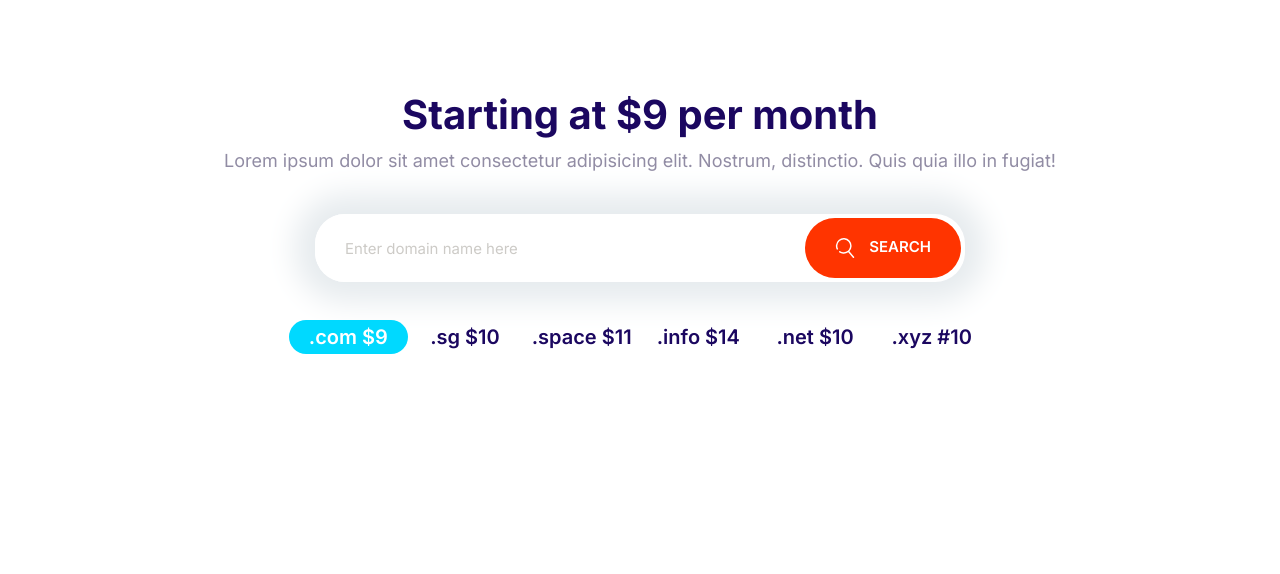
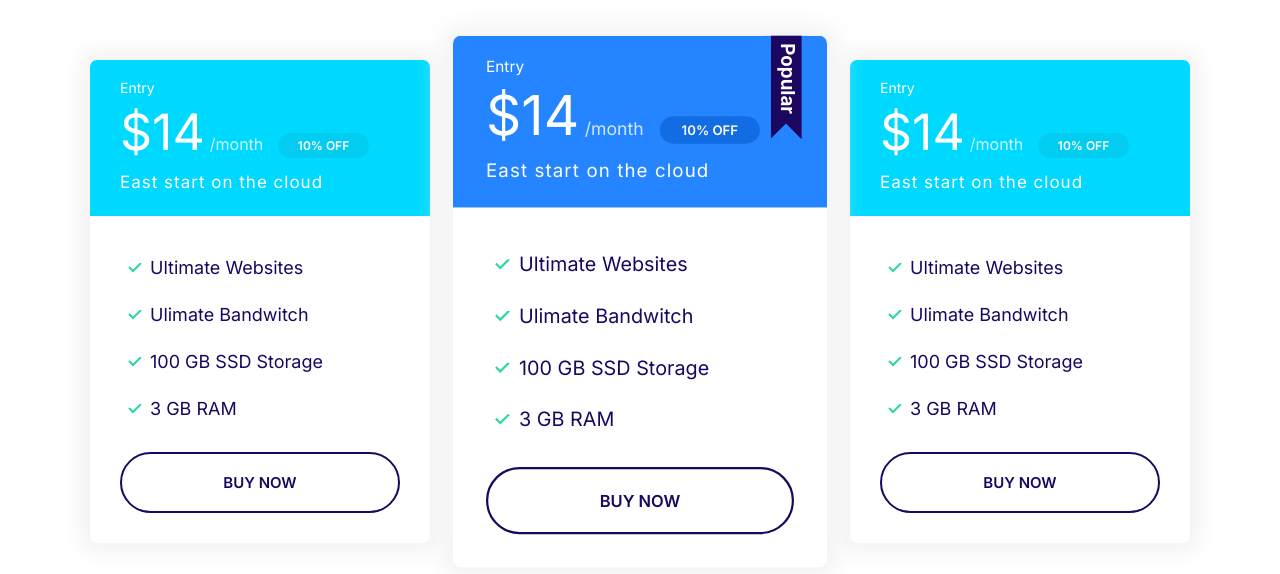
Before and after one commit to cyber-ajinkya/MOSHIFY-PROJECT, a plain HTML site: page index.html in a window 1280 px wide. Drawn offline with Linux system fonts and the light colour scheme.

Commit message:
build the plan block component

```diff
--- a/css/style.css
+++ b/css/style.css
@@ -338,6 +338,14 @@ a {
   color: #fff;
 }
 
+.card--primary .badge--primary {
+  background: #126de4;
+}
+
+.card--secondary .badge--secondary {
+  background: #02cdf1;
+}
+
 @media screen and (min-width: 1024px) {
   .card--container {
     width: 30%;
@@ -375,6 +383,10 @@ a {
   margin-bottom: 2rem;
 }
 
+.plan--popular {
+  transform: scale(1.1);
+}
+
 .plan--popular .card__header {
   position: relative;
 }
@@ -386,6 +398,18 @@ a {
   position: absolute;
   top: -6px;
   right: 5%;
+}
+
+.plan {
+  transition: transform 0.2s ease-out;
+}
+
+.plan:hover {
+  transform: scale(1.05);
+}
+
+.plan--popular:hover {
+  transform: scale(1.15);
 }
 
 @media screen and (min-width: 1024px) {
@@ -755,3 +779,14 @@ a {
     grid-template-columns: repeat(auto-fit, minmax(10rem, 1fr));
   }
 }
+
+/* Plan blocks */
+
+.block-plans .grid {
+  gap: 8rem 4rem;
+}
+
+.block-plans .card {
+  max-width: 500px;
+  margin: 0 auto;
+}
--- a/index.html
+++ b/index.html
@@ -15,33 +15,69 @@
     <link rel="stylesheet" href="css/style.css" />
   </head>
   <body>
-    <section class="block container block--domain">
-      <header class="block__header">
-        <h2>Starting at $9 per month</h2>
-        <p>
-          Lorem ipsum dolor sit amet consectetur adipisicing elit. Nostrum,
-          distinctio. Quis quia illo in fugiat!
-        </p>
-      </header>
-      <div class="input-group">
-        <input type="text" class="input" placeholder="Enter domain name here" />
-        <button class="btn btn--accent">
-          <svg class="icon icon--white">
-            <use xlink:href="images/sprite.svg#search"></use>
-          </svg>
-          Search
-        </button>
+    <section class="block container block-plans">
+      <div class="grid grid--1x3">
+        <div class="plan">
+          <div class="card card--secondary">
+            <header class="card__header">
+              <h3 class="plan__name">Entry</h3>
+              <span class="plan__price">$14</span>
+              <span class="plan__billing-cycle">/month </span>
+              <span class="badge badge--secondary badge--small">10% OFF</span>
+              <span class="plan__discription">East start on the cloud</span>
+            </header>
+            <div class="card__body">
+              <ul class="list list--tick">
+                <li class="list__item">Ultimate Websites</li>
+                <li class="list__item">Ulimate Bandwitch</li>
+                <li class="list__item">100 GB SSD Storage</li>
+                <li class="list__item">3 GB RAM</li>
+              </ul>
+              <button class="btn btn--outline btn--block">Buy Now</button>
+            </div>
+          </div>
+        </div>
+        <div class="plan plan--popular">
+          <div class="card card--primary">
+            <header class="card__header">
+              <h3 class="plan__name">Entry</h3>
+              <span class="plan__price">$14</span>
+              <span class="plan__billing-cycle">/month </span>
+              <span class="badge badge--primary badge--small">10% OFF</span>
+              <span class="plan__discription">East start on the cloud</span>
+            </header>
+            <div class="card__body">
+              <ul class="list list--tick">
+                <li class="list__item">Ultimate Websites</li>
+                <li class="list__item">Ulimate Bandwitch</li>
+                <li class="list__item">100 GB SSD Storage</li>
+                <li class="list__item">3 GB RAM</li>
+              </ul>
+              <button class="btn btn--outline btn--block">Buy Now</button>
+            </div>
+          </div>
+        </div>
+        <div class="plan">
+          <div class="card card--secondary">
+            <header class="card__header">
+              <h3 class="plan__name">Entry</h3>
+              <span class="plan__price">$14</span>
+              <span class="plan__billing-cycle">/month </span>
+              <span class="badge badge--secondary badge--small">10% OFF</span>
+              <span class="plan__discription">East start on the cloud</span>
+            </header>
+            <div class="card__body">
+              <ul class="list list--tick">
+                <li class="list__item">Ultimate Websites</li>
+                <li class="list__item">Ulimate Bandwitch</li>
+                <li class="list__item">100 GB SSD Storage</li>
+                <li class="list__item">3 GB RAM</li>
+              </ul>
+              <button class="btn btn--outline btn--block">Buy Now</button>
+            </div>
+          </div>
+        </div>
       </div>
-      <ul class="list block-domain__prices">
-        <li class="list__item">
-          <span class="badge badge--secondary">.com $9</span>
-        </li>
-        <li class="list__item">.sg $10</li>
-        <li class="list__item">.space $11</li>
-        <li class="list__item">.info $14</li>
-        <li class="list__item">.net $10</li>
-        <li class="list__item">.xyz #10</li>
-      </ul>
     </section>
   </body>
   <script src="js/main.js"></script>
```
Also changed, not shown: components/plan-block.html (added, +64 -0 lines).
